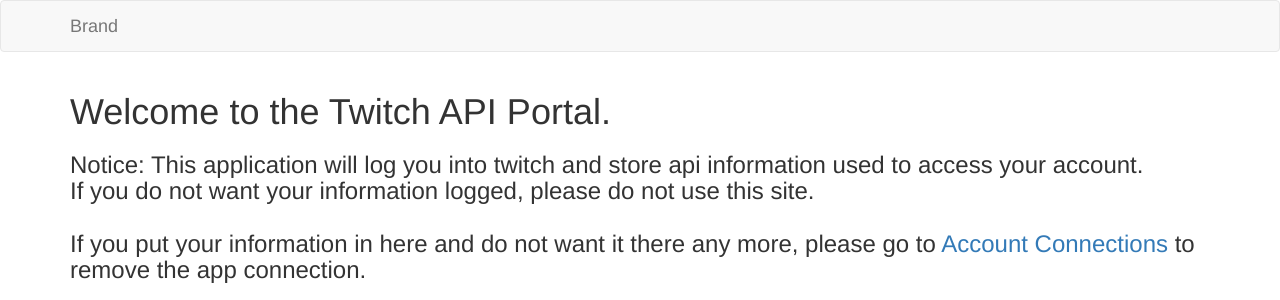
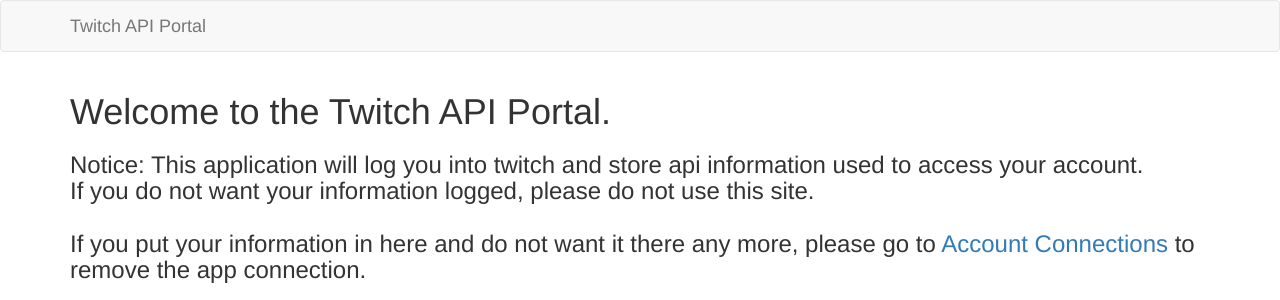
Before and after one commit to DACRepair/eu-authtemp, a Flask app: page / in a window 1280 px wide. Shown: the top 300 px of the page. Run offline with Flask 2, Linux system fonts and the light colour scheme; some libraries are stand-ins or nearby versions.

Commit message:
Changed "Brand" to the name replacment.

```diff
--- a/templates/base.html
+++ b/templates/base.html
@@ -18,7 +18,7 @@
                 <span class="icon-bar"></span>
                 <span class="icon-bar"></span>
             </button>
-            <a class="navbar-brand" href="#">Brand</a>
+            <a class="navbar-brand" href="#">{{config['TITLE']}}</a>
         </div>
 
     </div>
```
